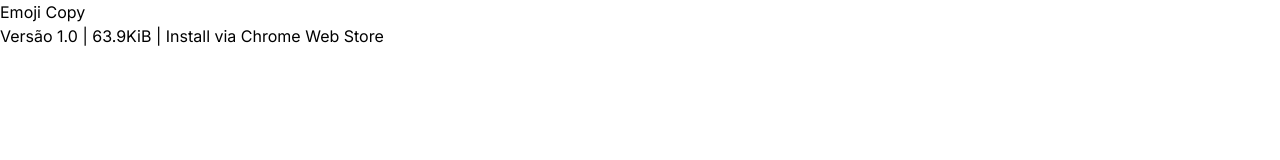
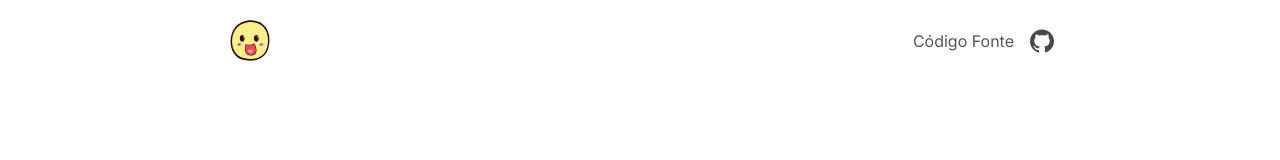
Before and after one commit to ClodoaldoDantas/emoji-copy, an Astro site: page / in a window 1280 px wide. Built offline with nearby package versions, Linux system fonts and the light colour scheme; Astro itself is replaced by a stand-in of ours.

Commit message:
Add Header component and app info, update layout and index page

```diff
--- /dev/null
+++ b/src/components/Header.astro
@@ -0,0 +1,54 @@
+---
+import logoImg from '../assets/logo.svg'
+import githubImg from '../assets/github.png'
+import { Image } from 'astro:assets'
+import { appInfo } from '../utils/app-info.ts'
+---
+
+<header class="header">
+  <div class="header-content container">
+    <Image src={logoImg} alt="Emoji Copy Logo" height={48} width={48} />
+
+    <a
+      href={appInfo.repository}
+      target="_blank"
+      rel="noopener noreferrer"
+      class="header-link"
+    >
+      Código Fonte
+      <Image src={githubImg} alt="GitHub Logo" height={24} width={24} />
+    </a>
+  </div>
+</header>
+
+<style>
+  .header {
+    padding: 1rem 0;
+  }
+
+  .header-content {
+    display: flex;
+    align-items: center;
+    justify-content: space-between;
+  }
+
+  .header-link {
+    display: flex;
+    align-items: center;
+    gap: 1rem;
+    color: var(--gray-400);
+    transition: all 0.2s;
+  }
+
+  .header-link img {
+    opacity: 0.8;
+  }
+
+  .header-link:hover {
+    color: var(--gray-500);
+  }
+
+  .header-link:hover img {
+    opacity: 1;
+  }
+</style>
--- a/src/layouts/BaseLayout.astro
+++ b/src/layouts/BaseLayout.astro
@@ -2,6 +2,9 @@
 import '@fontsource/inter/400.css'
 import '@fontsource/inter/700.css'
 import '@fontsource/inconsolata/600.css'
+
+import Header from '../components/Header.astro'
+import { appInfo } from '../utils/app-info'
 ---
 
 <html lang="pt-BR">
@@ -10,9 +13,12 @@ import '@fontsource/inconsolata/600.css'
     <link rel="icon" type="image/svg+xml" href="/favicon.svg" />
     <meta name="viewport" content="width=device-width" />
     <meta name="generator" content={Astro.generator} />
-    <title>Emoji Copy</title>
+    <meta name="description" content={appInfo.description} />
+    <meta name="keywords" content={appInfo.keywords} />
+    <title>{appInfo.title}</title>
   </head>
   <body>
+    <Header />
     <slot />
   </body>
 </html>
@@ -44,5 +50,31 @@ import '@fontsource/inconsolata/600.css'
     font-family: 'Inter', sans-serif;
     line-height: 1.5;
     -webkit-font-smoothing: antialiased;
+    color: var(--gray-400);
+  }
+
+  h1,
+  h2,
+  h3,
+  strong {
+    font-weight: 700;
+    color: var(--gray-500);
+  }
+
+  a {
+    text-decoration: none;
+    display: inline-block;
+  }
+
+  img {
+    max-width: 100%;
+    height: auto;
+    display: block;
+  }
+
+  .container {
+    max-width: 860px;
+    margin: 0 auto;
+    padding: 0 1rem;
   }
 </style>
--- a/src/pages/index.astro
+++ b/src/pages/index.astro
@@ -2,7 +2,4 @@
 import BaseLayout from '../layouts/BaseLayout.astro'
 ---
 
-<BaseLayout>
-  <h1>Emoji Copy</h1>
-  <span> Versão 1.0 | 63.9KiB | Install via Chrome Web Store </span>
-</BaseLayout>
+<BaseLayout />
--- /dev/null
+++ b/src/utils/app-info.ts
@@ -0,0 +1,8 @@
+export const appInfo = {
+  title: 'Emoji Copy',
+  description:
+    'Uma extensão simples do Chrome para copiar emojis para a área de transferência',
+  keywords: 'emoji, copiar, extensão, chrome',
+  url: 'https://chromewebstore.google.com/detail/fnichdelhncpnocohahjklimdlmjjeij?utm_source=item-share-cb',
+  repository: 'https://github.com/ClodoaldoDantas/emoji-copy',
+}
```
Also changed, not shown: src/assets/github.png (added), src/assets/logo.svg (added).
